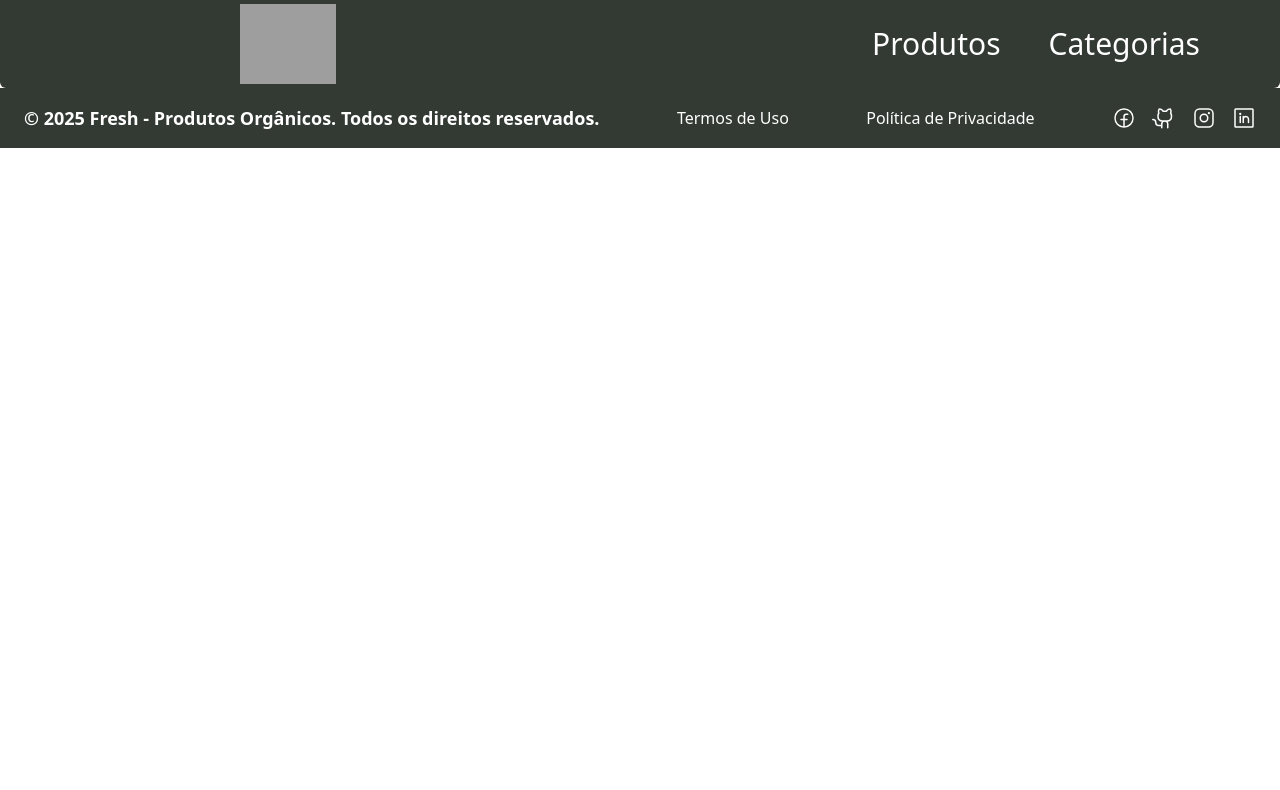
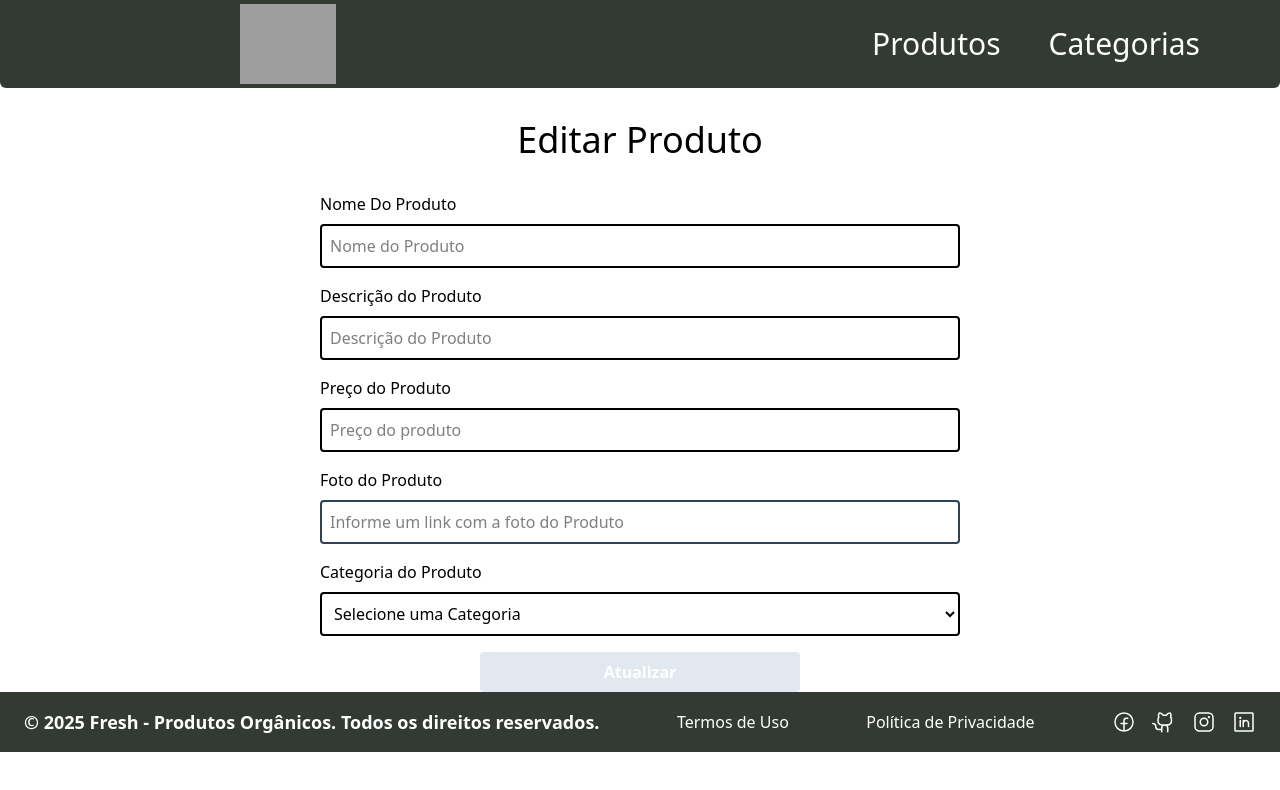
Before and after one commit to projetoIntegrador-aplicacaoDelivery/FrontEnd, a React (Vite) app: page /editarproduto/1 in a window 1280 px wide. Shown: the top 790 px of the page. Built offline with nearby package versions, Linux system fonts and the light colour scheme; no server answers; grey boxes are pictures that could not be loaded.

Commit message:
Criando cadastrarProduto & atualizarProduto

```diff
--- a/package.json
+++ b/package.json
@@ -16,7 +16,8 @@
     "react": "^18.3.1",
     "react-dom": "^18.3.1",
     "react-loader-spinner": "^6.1.6",
-    "react-router-dom": "^7.1.3"
+    "react-router-dom": "^7.1.3",
+    "reactjs-popup": "^2.0.6"
   },
   "devDependencies": {
     "@eslint/js": "^9.17.0",
--- a/src/App.tsx
+++ b/src/App.tsx
@@ -5,6 +5,7 @@ import CadastrarCategoria from './pages/categorias/CadastrarCategoria';
 import Navbar from './components/navbar/Navbar';
 import Footer from './components/footer/Footer';
 import ListaProdutos from './components/produtos/listaprodutos/ListaProdutos';
+import FormProduto from './components/produtos/formproduto/FormProduto';
 
 function App() {
   return (
@@ -16,6 +17,8 @@ function App() {
         <Route path="/categorias" element={<Categorias />} />
         <Route path="/cadastrarcategoria" element={<CadastrarCategoria />} />
         <Route path="/produtos" element={<ListaProdutos />} />
+        <Route path="/cadastrarproduto" element={<FormProduto />} />
+        <Route path="/editarproduto/:id" element={<FormProduto />} />
       </Routes>
       <Footer />
     </Router>
--- a/src/components/produtos/cardprodutos/CardProdutos.tsx
+++ b/src/components/produtos/cardprodutos/CardProdutos.tsx
@@ -1,5 +1,6 @@
 import React from "react";
 import { Produto } from "../../../models/Produto";
+import { Link } from "react-router-dom";
 
 
 interface CardProdutosProps {
@@ -25,7 +26,7 @@ function CardProdutos({ produto }: CardProdutosProps) {
           <p className="text-gray-700 mt-2 text-sm">{produto.descricao}</p>
         </div>
         <div className=" flex flex-row justify-evenly pt-2 align-bottom my-3 py-2 px-4">
-          <button className=" bg-green-400 px-2 rounded-3xl">Editar</button>
+          <Link to={'/editarproduto/${produto.id}'}><button className=" bg-green-400 px-2 rounded-3xl">Editar</button></Link>
           <button className=" bg-red-400 px-2 rounded-3xl">Deletar</button>
         </div>
       </div>
--- /dev/null
+++ b/src/components/produtos/formproduto/FormProduto.tsx
@@ -0,0 +1,183 @@
+import React, { ChangeEvent, useEffect, useState } from "react";
+import { useNavigate, useParams } from "react-router-dom";
+import Categoria from "../../../models/Categoria";
+import { Produto } from "../../../models/Produto";
+import { buscar } from "../../../services/Service";
+
+function FormProduto() {
+  const navigate = useNavigate();
+
+  const [categorias, setCategorias] = useState<Categoria[]>([]);
+
+  const [categoria, setCategoria] = useState<Categoria>({
+    id: 0,
+    descricao: "",
+  });
+  const [produto, setProduto] = useState<Produto>({} as Produto);
+
+  const { id } = useParams<{ id: string }>();
+
+  async function buscarProdutoPorId(id: string) {
+    try {
+      await buscar(`/produtos/${id}`, setProduto);
+    } catch (error: any) {
+      console.log(error.toString());
+    }
+  }
+
+  async function buscarCategoriaPorId(id: string) {
+    try {
+      await buscar(`/categorias/${id}`, setCategoria);
+    } catch (error: any) {
+      console.log(error.toString());
+    }
+  }
+
+  async function buscarCategorias() {
+    try {
+      await buscar("/temas", setCategorias);
+    } catch (error: any) {
+      console.log(error.toString());
+    }
+  }
+
+  useEffect(() => {
+    buscarCategorias();
+
+    if (id !== undefined) {
+      buscarProdutoPorId(id);
+    }
+  }, [id]);
+
+  useEffect(() => {
+    setProduto({
+      ...produto,
+      categoria: categoria,
+    });
+  }, [categoria]);
+
+  function atualizarEstado(e: ChangeEvent<HTMLInputElement>) {
+    setProduto({
+      ...produto,
+      [e.target.name]: e.target.value,
+      categoria: categoria,
+    });
+  }
+
+  function retornar() {
+    navigate("produtos");
+  }
+
+  async function gerarNovoProduto(e: ChangeEvent<HTMLFormElement>) {
+    e.preventDefault();
+
+    if (id !== undefined) {
+      try {
+        await atualizar("/produto", produto, setProduto);
+        alert("Produto atualizado com sucesso!");
+      } catch (error: any) {
+        console.log(error.toString());
+        alert("Erro ao atualizar produto!");
+      }
+    } else {
+      try {
+        await cadastrar("/produtos", produto, setProduto);
+        alert("Produto cadastrado com sucesso!");
+      } catch (error: any) {
+        console.log(error.toString());
+        alert("Erro ao cadastrar a produto");
+      }
+    }
+    retornar();
+  }
+
+  const carregandoCategoria = categoria.descricao === "";
+
+
+  return (
+    <>
+      <div className="container flex flex-col mx-auto items-center">
+        <h1 className="text-4xl text-center my-8">
+            {id !== undefined ? 'Editar Produto' : 'Cadastrar Produto'}
+            </h1>
+
+        <form className="flex flex-col w-1/2 gap-4" onSubmit={gerarNovoProduto}>
+          <div className="flex flex-col gap-2">
+            <label htmlFor="titulo">Nome Do Produto</label>
+            <input
+              type="text"
+              placeholder="Nome do Produto"
+              name="titulo"
+              required
+              className="border-2 border-black rounded p-2"
+              value={produto.nomeProduto}
+              onChange={(e: ChangeEvent<HTMLInputElement>)=> atualizarEstado(e)}
+            />
+          </div>
+          <div className="flex flex-col gap-2">
+            <label htmlFor="titulo">Descrição do Produto</label>
+            <input
+              type="text"
+              placeholder="Descrição do Produto"
+              name="descricao"
+              required
+              className="border-2 border-black rounded p-2"
+              value={produto.descricao}
+              onChange={(e: ChangeEvent<HTMLInputElement>)=> atualizarEstado(e)}
+            />
+          </div>
+          <div className="flex flex-col gap-2">
+            <label htmlFor="titulo">Preço do Produto</label>
+            <input
+              type="number"
+              placeholder="Preço do produto"
+              name="preco"
+              required
+              className="border-2 border-black rounded p-2"
+              value={produto.preco}
+              onChange={(e: ChangeEvent<HTMLInputElement>)=> atualizarEstado(e)}
+            />
+          </div>
+          <div className="flex flex-col gap-2">
+            <label htmlFor="titulo">Foto do Produto</label>
+            <input
+              type="url"
+              placeholder="Informe um link com a foto do Produto"
+              name="foto"
+              required
+              className="border-2 border-slate-700 rounded p-2"
+              value={produto.foto}
+              onChange={(e: ChangeEvent<HTMLInputElement>)=> atualizarEstado(e)}
+            />
+          </div>
+          <div className="flex flex-col gap-2">
+            <p>Categoria do Produto</p>
+            <select
+              name="categoria"
+              id="categoria"
+              className="border-2 p-2 border-black rounded"
+            >
+              <option value="" selected disabled>
+                Selecione uma Categoria
+              </option>
+
+              <>
+                <option value={categoria.id}>{categoria.descricao}</option>
+              </>
+            </select>
+          </div>
+          <button
+            type="submit"
+            className="rounded disabled:bg-slate-200 bg-green-400 hover:bg-green-900
+                               text-white font-bold w-1/2 mx-auto py-2 flex justify-center"
+                               disabled={carregandoCategoria}
+          >
+            <span>{id !== undefined ? 'Atualizar' : 'Cadastrar'}</span>
+          </button>
+        </form>
+      </div>
+    </>
+  );
+}
+
+export default FormProduto;
--- a/src/components/produtos/listaprodutos/ListaProdutos.tsx
+++ b/src/components/produtos/listaprodutos/ListaProdutos.tsx
@@ -4,6 +4,7 @@ import { useNavigate } from "react-router-dom";
 import { Produto } from "../../../models/Produto";
 import { buscar } from "../../../services/Service";
 import { TailSpin } from "react-loader-spinner";
+import ModalProduto from "../modalproduto/ModalProduto";
 
 function ListaProdutos() {
 
@@ -23,7 +24,15 @@ function ListaProdutos() {
   return (
     <>
 
-{produtos.length === 0 &&
+
+      <div className="flex flex-col justify-around items-center bg-cream">
+        <div className=" flex flex-col">
+          <h1 className=" text-5xl   px-8 py-16  text-green-400 font-bold">
+            Produtos
+          </h1>
+          <ModalProduto />
+        </div>
+        {produtos.length === 0 &&
         (
           <TailSpin
             visible={true}
@@ -36,12 +45,6 @@ function ListaProdutos() {
             wrapperClass=""
           />
         )}
-      <div className="flex flex-col justify-around items-center bg-cream">
-        <div>
-          <h1 className=" text-5xl   px-8 py-16  text-green-400 font-bold">
-            Produtos
-          </h1>
-        </div>
         <div
           className="w-5xl mx-auto my-4
                 grid grid-cols-1 md:grid-cols-2 lg:grid-cols-3 gap-8"
--- /dev/null
+++ b/src/components/produtos/modalproduto/ModalProduto.css
@@ -0,0 +1,4 @@
+.popup-content {
+    border-radius: 1rem;
+    padding-bottom: 2rem;
+}
--- /dev/null
+++ b/src/components/produtos/modalproduto/ModalProduto.tsx
@@ -0,0 +1,26 @@
+import Popup from "reactjs-popup";
+
+import "reactjs-popup/dist/index.css";
+import "./ModalProduto.css";
+import FormProduto from "../formproduto/FormProduto";
+
+
+
+function ModalProduto() {
+  return (
+    <>
+      <Popup
+        trigger={
+          <button className="border rounded-full px-2 mb-4  hover:cursor-pointer hover:scale-110 text-green-400 font-bold">
+            + Cadastrar Produto
+          </button>
+        }
+        modal
+      >
+        <FormProduto />
+      </Popup>
+    </>
+  );
+}
+
+export default ModalProduto;
```
Also changed, not shown: 1 other file (tests, documents, lock files or other folders).
